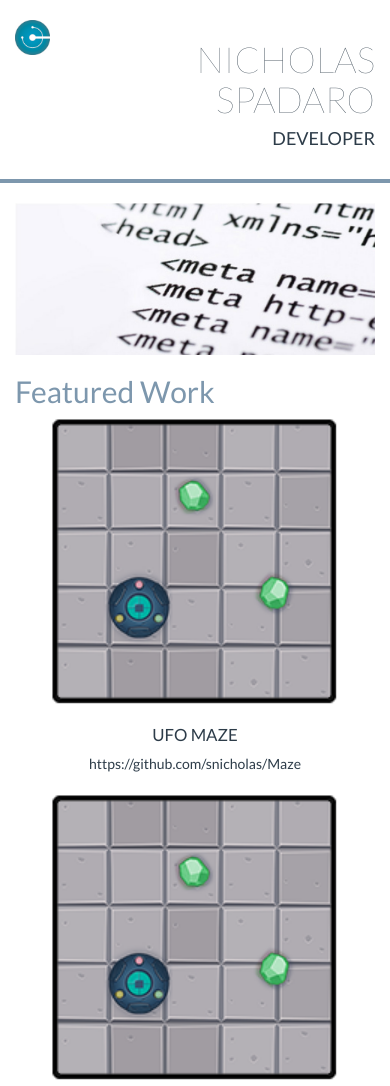
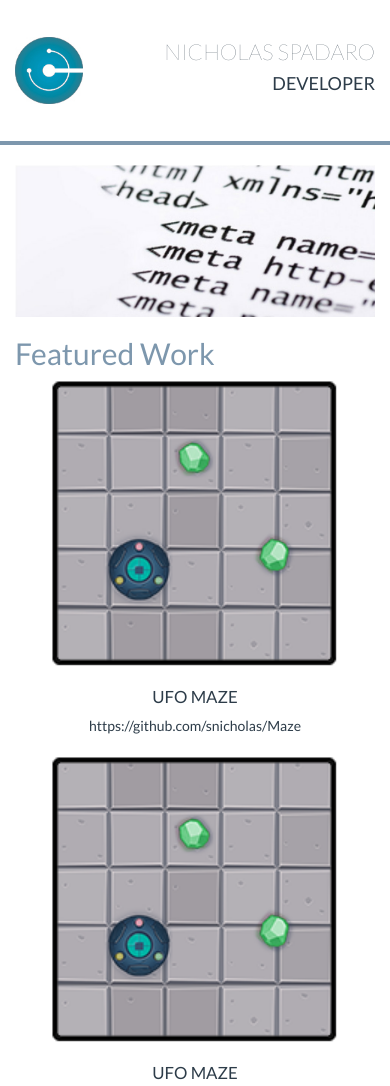
Before and after one commit to snicholas/fsnano_project2, a plain HTML site: page index.html in a window 390 px wide. Shown: the top 1086 px of the page. Drawn offline with Linux system fonts and the light colour scheme.

Commit message:
style retouch

```diff
--- a/css/style.css
+++ b/css/style.css
@@ -35,4 +35,11 @@ a{
   .text-center-xs{
     text-align: center;
   }
+  .img-center-xs{
+    margin:2vh auto;
+  }
+  .thin{
+    white-space: nowrap;
+    font-size:22px;
+  }
 }
--- a/index.html
+++ b/index.html
@@ -3,6 +3,8 @@
   <head>
     <title>Nicholas Spadaro - Personal portfolio</title>
     <meta charset="utf-8">
+    <meta http-equiv="X-UA-Compatible" content="IE=edge">
+    <meta name="viewport" content="width=device-width, initial-scale=1">
     <link href="https://fonts.googleapis.com/css?family=Lato:100,400" rel="stylesheet">
     <link rel="stylesheet" href="css/font-awesome.min.css">
     <link rel="stylesheet" href="css/bootstrap.min.css">
@@ -11,10 +13,10 @@
   <body>
     <div class="container">
       <header class="row margin-tp margin-bt border-bt">
-        <div class="col-xs-2">
-          <img class="img-responsive" src="img/logo@1x.jpg" srcset="img/logo@1x.jpg 1x, img/logo@2x.jpg 2x" sizes="80h" alt="Nicholas Spadaro">
+        <div class="col-xs-3">
+          <img class="img-responsive img-center-xs" src="img/logo@1x.jpg" srcset="img/logo@1x.jpg 1x, img/logo@2x.jpg 2x" alt="Nicholas Spadaro">
         </div>
-        <div class="col-xs-10 text-right text-uppercase">
+        <div class="col-xs-9 text-right text-uppercase">
           <h1 class="thin">Nicholas Spadaro</h1>
           <h4>Developer</h4>
         </div>
```
